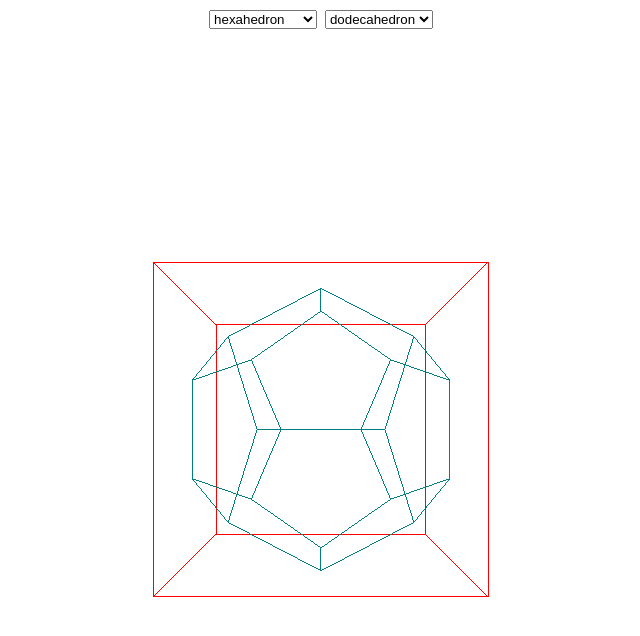
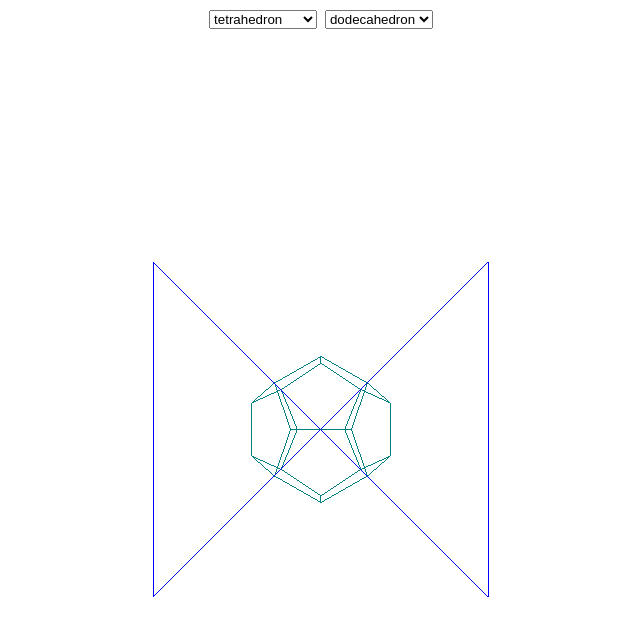
Before and after one commit to oxbits/oxbits.github.io, a plain HTML site: page platonix/logo.html in a window 1280 px wide. Shown: the whole page, without its empty margins (319-959 px from the left). Drawn offline with Linux system fonts and the light colour scheme.

Commit message:
Update logo.html

```diff
--- a/platonix/logo.html
+++ b/platonix/logo.html
@@ -25,15 +25,15 @@
 			<div id="selectors">
 				<select id="select_0" onchange="combo()">
 					<option value="0">none</option>
-					<option value="4">tetrahedron</option>
-					<option value="6" selected>hexahedron</option>
+					<option value="4" selected>tetrahedron</option>
+					<option value="6">hexahedron</option>
 					<option value="8">octahedron</option>
 					<option value="12">dodecahedron</option>
 					<option value="20">icosahedron</option>
 				</select>
 				<select id="select_1" onchange="combo()">
 					<option value="0">none</option>
-					<option value="4">tetrahedron</option>
+					<option value="4" selected>tetrahedron</option>
 					<option value="6">hexahedron</option>
 					<option value="8">octahedron</option>
 					<option value="12" selected>dodecahedron</option>
```
